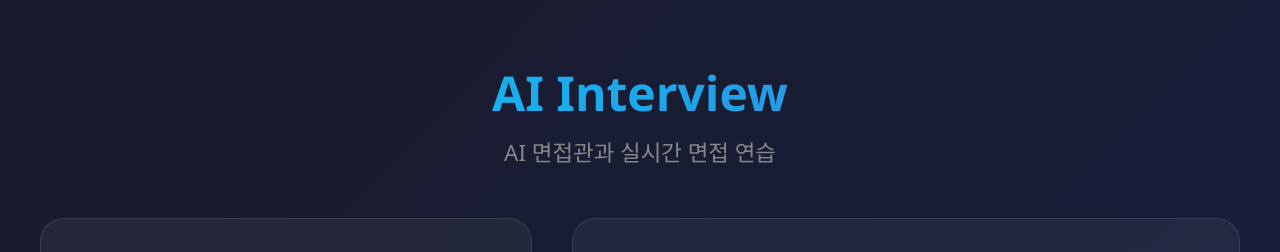
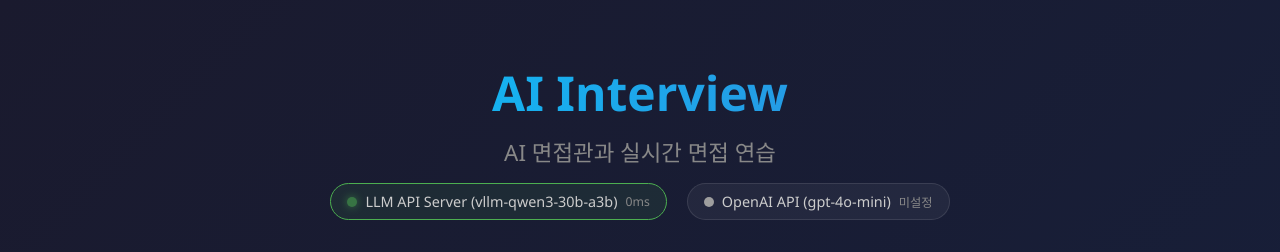
Before and after one commit to mindvridge/NewAvata, a Flask app: page / in a window 1280 px wide. Shown: the top 252 px of the page. Run offline with Flask 3, Linux system fonts and the light colour scheme; data that the repository does not hold is empty; parts of the project's set-up code (start-up, migrations or seed data) failed here and were passed over; some libraries are stand-ins or nearby versions.

Commit message:
Add LLM server status indicator in UI
- Add /api/llm_status endpoint to check LLM API and OpenAI status
- Display real-time status with latency for both primary (LLM API) and fallback (OpenAI)
- Show online/offline/timeout/error states with color-coded indicators
- Highlight active server with green border
- Auto-refresh status every 30 seconds

Co-Authored-By: Claude Opus 4.5 <noreply@anthropic.com>

```diff
--- a/realtime-interview-avatar/app.py
+++ b/realtime-interview-avatar/app.py
@@ -1145,6 +1145,101 @@ def api_tts_engines():
     return jsonify(engines)
 
 
+@app.route('/api/llm_status')
+def api_llm_status():
+    """LLM 서버 상태 확인 API"""
+    import requests
+
+    llm_api_url = os.getenv('LLM_API_URL', 'https://api.mindprep.co.kr/v1/chat/completions')
+    llm_model = os.getenv('LLM_MODEL', 'vllm-qwen3-30b-a3b')
+    openai_api_key = os.getenv('OPENAI_API_KEY', '')
+
+    status = {
+        'primary': {
+            'name': f'LLM API Server ({llm_model})',
+            'url': llm_api_url,
+            'status': 'unknown',
+            'latency': None
+        },
+        'fallback': {
+            'name': 'OpenAI API (gpt-4o-mini)',
+            'configured': bool(openai_api_key),
+            'status': 'unknown',
+            'latency': None
+        },
+        'active': None
+    }
+
+    # 1. LLM API Server 상태 확인
+    try:
+        start_time = time.time()
+        # 간단한 테스트 요청 (짧은 메시지)
+        response = requests.post(
+            llm_api_url,
+            json={
+                "model": llm_model,
+                "messages": [{"role": "user", "content": "hi"}],
+                "max_tokens": 5
+            },
+            timeout=5
+        )
+        latency = (time.time() - start_time) * 1000  # ms
+
+        if response.status_code == 200:
+            status['primary']['status'] = 'online'
+            status['primary']['latency'] = round(latency)
+            status['active'] = 'primary'
+        else:
+            status['primary']['status'] = 'error'
+            status['primary']['error'] = f'HTTP {response.status_code}'
+    except requests.exceptions.Timeout:
+        status['primary']['status'] = 'timeout'
+    except requests.exceptions.ConnectionError:
+        status['primary']['status'] = 'offline'
+    except Exception as e:
+        status['primary']['status'] = 'error'
+        status['primary']['error'] = str(e)
+
+    # 2. OpenAI API 상태 확인 (설정된 경우만)
+    if openai_api_key:
+        try:
+            start_time = time.time()
+            response = requests.post(
+                "https://api.openai.com/v1/chat/completions",
+                headers={
+                    "Authorization": f"Bearer {openai_api_key}",
+                    "Content-Type": "application/json"
+                },
+                json={
+                    "model": "gpt-4o-mini",
+                    "messages": [{"role": "user", "content": "hi"}],
+                    "max_tokens": 5
+                },
+                timeout=10
+            )
+            latency = (time.time() - start_time) * 1000  # ms
+
+            if response.status_code == 200:
+                status['fallback']['status'] = 'online'
+                status['fallback']['latency'] = round(latency)
+                if status['active'] is None:
+                    status['active'] = 'fallback'
+            else:
+                status['fallback']['status'] = 'error'
+                status['fallback']['error'] = f'HTTP {response.status_code}'
+        except requests.exceptions.Timeout:
+            status['fallback']['status'] = 'timeout'
+        except requests.exceptions.ConnectionError:
+            status['fallback']['status'] = 'offline'
+        except Exception as e:
+            status['fallback']['status'] = 'error'
+            status['fallback']['error'] = str(e)
+    else:
+        status['fallback']['status'] = 'not_configured'
+
+    return jsonify(status)
+
+
 def load_precomputed_data(precomputed_path):
     """프리컴퓨트 데이터 로드 (병렬화용)"""
     with open(precomputed_path, 'rb') as f:
--- a/realtime-interview-avatar/templates/index.html
+++ b/realtime-interview-avatar/templates/index.html
@@ -434,6 +434,74 @@
             display: none;
         }
 
+        /* LLM 상태 표시 */
+        .llm-status-container {
+            display: flex;
+            justify-content: center;
+            gap: 20px;
+            margin-top: 15px;
+            flex-wrap: wrap;
+        }
+
+        .llm-status-item {
+            display: flex;
+            align-items: center;
+            gap: 8px;
+            padding: 8px 16px;
+            background: rgba(255, 255, 255, 0.05);
+            border-radius: 20px;
+            font-size: 0.9em;
+            border: 1px solid rgba(255, 255, 255, 0.1);
+        }
+
+        .llm-status-dot {
+            width: 10px;
+            height: 10px;
+            border-radius: 50%;
+            animation: pulse 2s infinite;
+        }
+
+        .llm-status-dot.online {
+            background: #4caf50;
+            box-shadow: 0 0 8px #4caf50;
+        }
+
+        .llm-status-dot.offline {
+            background: #f44336;
+            box-shadow: 0 0 8px #f44336;
+            animation: none;
+        }
+
+        .llm-status-dot.checking {
+            background: #ff9800;
+            box-shadow: 0 0 8px #ff9800;
+        }
+
+        .llm-status-dot.not_configured {
+            background: #9e9e9e;
+            box-shadow: none;
+            animation: none;
+        }
+
+        @keyframes pulse {
+            0%, 100% { opacity: 1; }
+            50% { opacity: 0.5; }
+        }
+
+        .llm-status-name {
+            color: #ccc;
+        }
+
+        .llm-status-latency {
+            color: #888;
+            font-size: 0.85em;
+        }
+
+        .llm-status-active {
+            border-color: #4caf50;
+            background: rgba(76, 175, 80, 0.1);
+        }
+
         @media (max-width: 768px) {
             .main-content {
                 grid-template-columns: 1fr;
@@ -446,6 +514,18 @@
         <header>
             <h1>AI Interview</h1>
             <p>AI 면접관과 실시간 면접 연습</p>
+            <div class="llm-status-container" id="llmStatusContainer">
+                <div class="llm-status-item" id="llmPrimaryStatus">
+                    <span class="llm-status-dot checking" id="llmPrimaryDot"></span>
+                    <span class="llm-status-name" id="llmPrimaryName">LLM API</span>
+                    <span class="llm-status-latency" id="llmPrimaryLatency">확인 중...</span>
+                </div>
+                <div class="llm-status-item" id="llmFallbackStatus">
+                    <span class="llm-status-dot checking" id="llmFallbackDot"></span>
+                    <span class="llm-status-name" id="llmFallbackName">OpenAI</span>
+                    <span class="llm-status-latency" id="llmFallbackLatency">확인 중...</span>
+                </div>
+            </div>
         </header>
 
         <div class="main-content">
@@ -576,6 +656,75 @@
         let streamCtx = null;  // Canvas context
         let streamFps = 25;  // 스트리밍 FPS
         let clientSid = null;  // 클라이언트 세션 ID
+
+        // LLM 상태 확인 함수
+        async function checkLLMStatus() {
+            try {
+                const response = await fetch('/api/llm_status');
+                const status = await response.json();
+
+                // Primary (LLM API Server) 상태 표시
+                const primaryDot = document.getElementById('llmPrimaryDot');
+                const primaryName = document.getElementById('llmPrimaryName');
+                const primaryLatency = document.getElementById('llmPrimaryLatency');
+                const primaryItem = document.getElementById('llmPrimaryStatus');
+
+                primaryDot.className = 'llm-status-dot ' + status.primary.status;
+                primaryName.textContent = status.primary.name;
+
+                if (status.primary.status === 'online') {
+                    primaryLatency.textContent = status.primary.latency + 'ms';
+                } else if (status.primary.status === 'offline') {
+                    primaryLatency.textContent = '오프라인';
+                } else if (status.primary.status === 'timeout') {
+                    primaryLatency.textContent = '타임아웃';
+                } else if (status.primary.status === 'error') {
+                    primaryLatency.textContent = status.primary.error || '오류';
+                }
+
+                // Fallback (OpenAI) 상태 표시
+                const fallbackDot = document.getElementById('llmFallbackDot');
+                const fallbackName = document.getElementById('llmFallbackName');
+                const fallbackLatency = document.getElementById('llmFallbackLatency');
+                const fallbackItem = document.getElementById('llmFallbackStatus');
+
+                fallbackDot.className = 'llm-status-dot ' + status.fallback.status;
+                fallbackName.textContent = status.fallback.name;
+
+                if (status.fallback.status === 'online') {
+                    fallbackLatency.textContent = status.fallback.latency + 'ms';
+                } else if (status.fallback.status === 'not_configured') {
+                    fallbackLatency.textContent = '미설정';
+                } else if (status.fallback.status === 'offline') {
+                    fallbackLatency.textContent = '오프라인';
+                } else if (status.fallback.status === 'timeout') {
+                    fallbackLatency.textContent = '타임아웃';
+                } else if (status.fallback.status === 'error') {
+                    fallbackLatency.textContent = status.fallback.error || '오류';
+                }
+
+                // 활성 서버 표시
+                primaryItem.classList.remove('llm-status-active');
+                fallbackItem.classList.remove('llm-status-active');
+
+                if (status.active === 'primary') {
+                    primaryItem.classList.add('llm-status-active');
+                } else if (status.active === 'fallback') {
+                    fallbackItem.classList.add('llm-status-active');
+                }
+
+                console.log('LLM Status:', status);
+            } catch (error) {
+                console.error('LLM status check failed:', error);
+                document.getElementById('llmPrimaryLatency').textContent = '확인 실패';
+                document.getElementById('llmFallbackLatency').textContent = '확인 실패';
+            }
+        }
+
+        // 페이지 로드시 LLM 상태 확인
+        checkLLMStatus();
+        // 30초마다 상태 갱신
+        setInterval(checkLLMStatus, 30000);
 
         // WebSocket 이벤트
         socket.on('connect', () => {
```
